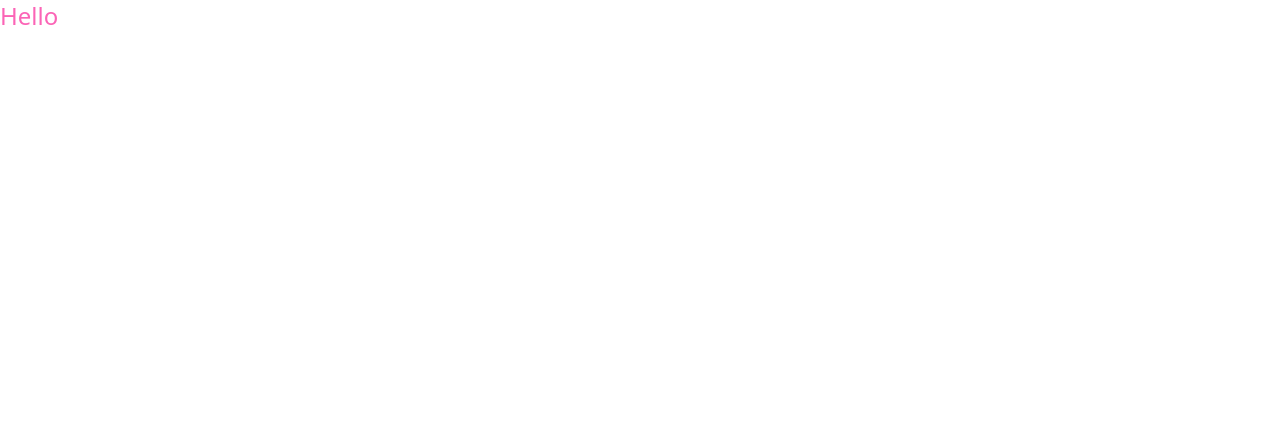
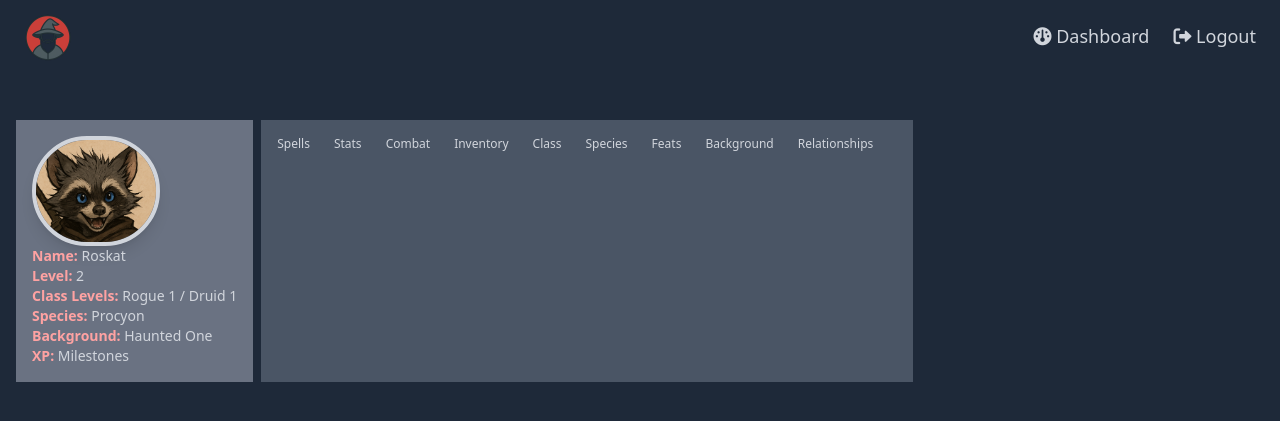
Before and after one commit to WebDevJasonCameron/CharacterArchive, a Laravel app: page / in a window 1280 px wide. Before the commit the part shown is almost empty. Shown: the top 421 px of the page. Run offline with Laravel 12, Linux system fonts and the light colour scheme; style sheets or scripts are compiled from the project's sources; some libraries are stand-ins or nearby versions.

Commit message:
adding my character

```diff
--- a/resources/views/index.blade.php
+++ b/resources/views/index.blade.php
@@ -5,12 +5,125 @@
         <meta name="viewport"
               content="width=device-width, user-scalable=no, initial-scale=1.0, maximum-scale=1.0, minimum-scale=1.0">
         <meta http-equiv="X-UA-Compatible" content="ie=edge">
+        <link
+            rel="stylesheet"
+            href="https://cdnjs.cloudflare.com/ajax/libs/font-awesome/6.1.1/css/all.min.css"
+            integrity="sha512-KfkfwYDsLkIlwQp6LFnl8zNdLGxu9YAA1QvwINks4PhcElQSvqcyVLLD9aMhXd13uQjoXtEKNosOWaZqXgel0g=="
+            crossorigin="anonymous"
+            referrerpolicy="no-referrer"
+        />
         @vite('resources/css/app.css')
         <title>Character Archive</title>
     </head>
-    <body>
-        <h1 class="text-pink-400 text-2xl">
-            Hello
-        </h1>
+
+    <body class="bg-gray-800 text-gray-300">
+
+        {{--Nav--}}
+        <nav class="flex justify-between items-center mb-4">
+            <a href="/">
+                <img class="w-16 ml-4 mt-2" src="{{ asset('images/logo.png') }}" alt="logo"/>
+            </a>
+            <ul class="flex space-x-6 mr-6 text-lg">
+                <li>
+                    <a href="/" class="hover:text-laravel">
+                        <i class="fa-solid fa-gauge"></i> Dashboard
+                    </a>
+                </li>
+                <li>
+                    <a href="/" class="hover:text-laravel">
+                        <i class="fa-solid fa-right-from-bracket"></i> Logout
+                    </a>
+                </li>
+            </ul>
+        </nav>
+
+        {{--Main--}}
+        <main class="container flex flex-row mx-auto p-4 mt-4 space-x-2">
+
+            <div id="character-attributes" class="bg-gray-500 y-400 basic-1/3  p-4 mt-4">
+                {{--Character Profile Section--}}
+                <section id="character-profile-section">
+                    <ul class="text-sm">
+                        <li>
+                            <img class="w-32 rounded-full overflow-hidden border-4 border-gray-300 shadow-lg"
+                                 src="{{ asset('images/roskat_head_image.png') }}"
+                                 alt="logo"/>
+                        </li>
+                        <li><strong class="text-red-300">Name:</strong> Roskat</li>
+                        <li><strong class="text-red-300">Level:</strong> 2</li>
+                        <li><strong class="text-red-300">Class Levels:</strong> Rogue 1 / Druid 1</li>
+                        <li><strong class="text-red-300">Species:</strong> Procyon</li>
+                        <li><strong class="text-red-300">Background:</strong> Haunted One</li>
+                        <li><strong class="text-red-300">XP:</strong> Milestones</li>
+                    </ul>
+                </section>
+            </div>
+
+            <div id="character-details"  class="bg-gray-600 basic-2/3  p-4 mt-4">
+                {{--Filter Section--}}
+                <section id="filter-section" class="flex justify-between items-center mb-4">
+                    <ul class="flex space-x-6 mr-6 text-xs">
+                        <li>
+                            <a href="/" class="hover:text-laravel">
+                                Spells
+                            </a>
+                        </li>
+                        <li>
+                            <a href="/" class="hover:text-laravel">
+                                Stats
+                            </a>
+                        </li>
+                        <li>
+                            <a href="/" class="hover:text-laravel">
+                                Combat
+                            </a>
+                        </li>
+                        <li>
+                            <a href="/" class="hover:text-laravel">
+                                Inventory
+                            </a>
+                        </li>
+                        <li>
+                            <a href="/" class="hover:text-laravel">
+                                Class
+                            </a>
+                        </li>
+                        <li>
+                            <a href="/" class="hover:text-laravel">
+                                Species
+                            </a>
+                        </li>
+                        <li>
+                            <a href="/" class="hover:text-laravel">
+                                Feats
+                            </a>
+                        </li>
+                        <li>
+                            <a href="/" class="hover:text-laravel">
+                                Background
+                            </a>
+                        </li>
+                        <li>
+                            <a href="/" class="hover:text-laravel">
+                                Relationships
+                            </a>
+                        </li>
+                    </ul>
+                </section>
+
+                {{--Details Section--}}
+                <section id="details-section">
+
+                </section>
+
+            </div>
+        </main>
+
+
+        {{--Footer--}}
+        <foot>
+
+        </foot>
+
     </body>
 </html>
```
Also changed, not shown: public/images/logo.png (added), public/images/roskat_head_image.png (added), public/images/roskat_image.png (added). Lines whose indentation alone changed are shown as unchanged.
